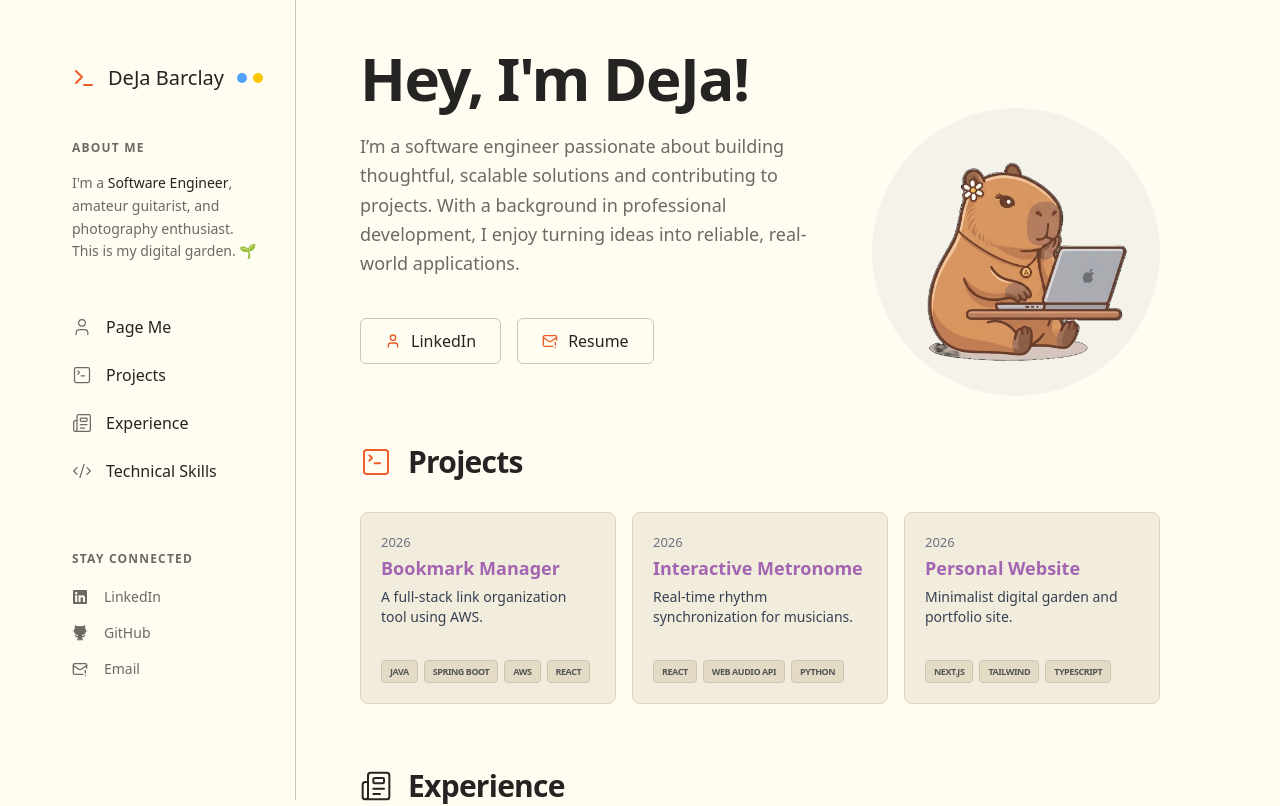
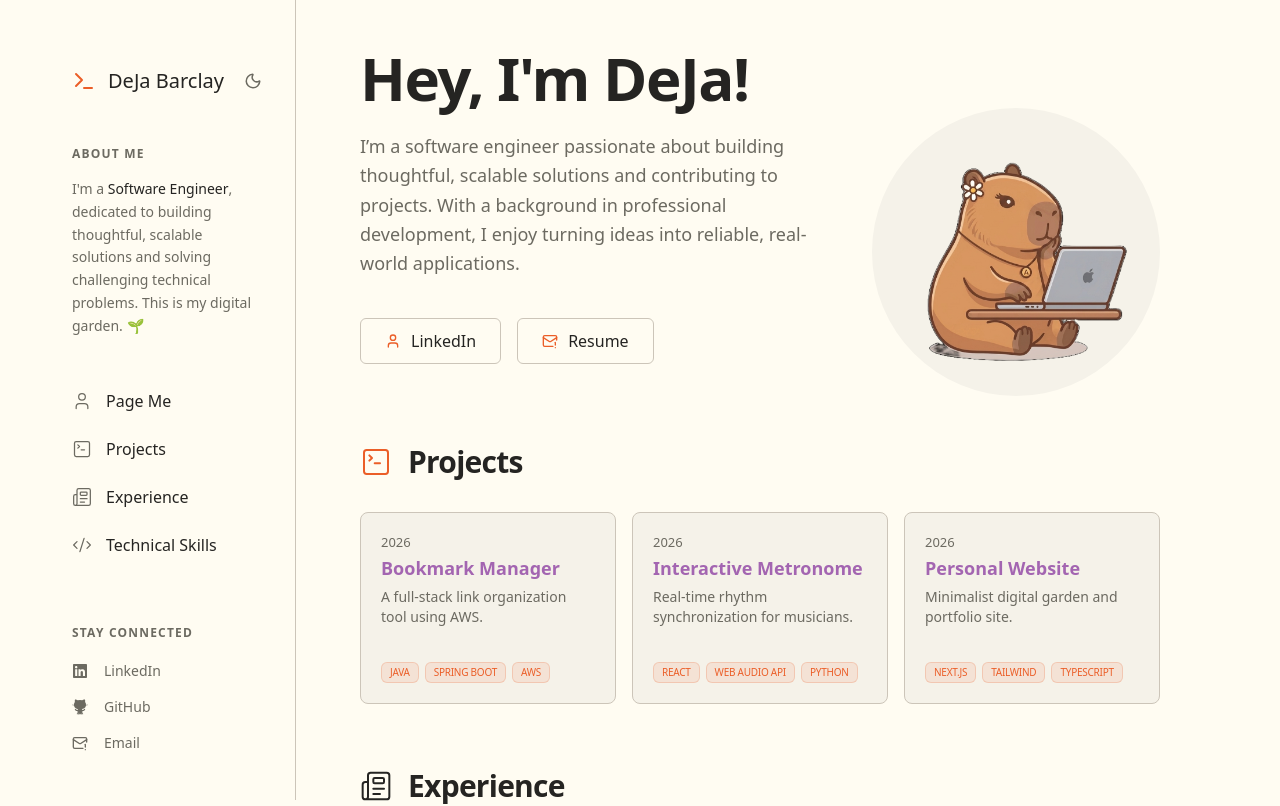
Before and after one commit to BarclayRkts/personal-website-v2, a Next.js app: page / in a window 1280 px wide. Shown: the top 806 px of the page. Built offline with nearby package versions, Linux system fonts and the light colour scheme.

Commit message:
implement dark mode

```diff
--- a/app/globals.css
+++ b/app/globals.css
@@ -18,6 +18,17 @@
   --color-button: #403d39;
 }
 
+.dark {
+  --color-background: #1a1918;   /* Deepest charcoal */
+  --color-surface: #252422;      /* Slightly lighter charcoal */
+  --color-accent: #ff8c61;       /* Brighter terracotta for visibility */
+  --color-accent-hover: #eb5e28;
+  --color-body: #fffcf2;         /* Parchment white for text */
+  --color-muted: #9b998d;        /* Lighter warm gray */
+  --color-border: #403d39;       /* Muted dark border */
+  --color-button: #f5f2e9;       /* Light button for dark background */
+}
+
 html {
   scroll-behavior: smooth;
 }
--- a/app/layout.tsx
+++ b/app/layout.tsx
@@ -2,6 +2,7 @@ import type {Metadata} from "next";
 import "./globals.css";
 import React from "react";
 import Navigation from '../components/Navigation';
+import {ThemeProvider} from "next-themes";
 
 export const metadata: Metadata = {
     title: "DeJa Barclay | Digital Garden",
@@ -10,8 +11,13 @@ export const metadata: Metadata = {
 
 export default function RootLayout({children}: { children: React.ReactNode }) {
     return (
-        <html lang="en" className="light">
-        <body className="antialiased bg-background text-body">
+        <html lang="en" className="light" suppressHydrationWarning>
+        <body className="antialised bg-background text-body">
+        <ThemeProvider
+            attribute="class"
+            defaultTheme="system"
+            enableSystem
+        >
             <div className="flex min-h-screen w-full justify-center">
                 <div className="flex flex-col md:flex-row w-full max-w-[1200px]">
                     <Navigation/>
@@ -22,6 +28,7 @@ export default function RootLayout({children}: { children: React.ReactNode }) {
                     </main>
                 </div>
             </div>
+        </ThemeProvider>
         </body>
         </html>
     );
--- a/components/Navigation.tsx
+++ b/components/Navigation.tsx
@@ -1,8 +1,11 @@
-import React from 'react';
+"use client"
+
+import React, {useEffect, useState} from 'react';
 import Link from 'next/link';
 import {SiRefinedgithub} from 'react-icons/si';
 import {FaLinkedin} from 'react-icons/fa';
-import {SquareTerminal, User, Newspaper, MailWarning, Terminal, Code2} from 'lucide-react';
+import {SquareTerminal, User, Newspaper, MailWarning, Terminal, Code2, Sun, Moon} from 'lucide-react';
+import {useTheme} from "next-themes";
 
 const mainLinks = [
     {href: '#about', label: 'Page Me', icon: User},
@@ -18,24 +21,42 @@ const connectLinks = [
 ];
 
 const Navigation = () => {
+    const { theme, setTheme } = useTheme();
+    const [mounted, setMounted] = useState(false);
+
+    useEffect(() => {
+        const timeout = setTimeout(() => setMounted(true), 0);
+        return () => clearTimeout(timeout);
+    }, []);
+
+    if (!mounted) return null;
+
     return (
         <nav
             className="w-full md:w-64 flex-shrink-0 bg-background md:sticky border-r border-border md:top-0 md:h-screen p-8 md:pt-16">
             <div className="flex items-center gap-3 mb-12">
-                <Terminal className="w-6 h-6 text-accent"/>
-                <Link href="/">
-                    <h1 className="text-xl font-medium text-body hover:underline">DeJa Barclay</h1>
+                <Terminal className="w-6 h-6 text-accent flex-shrink-0"/>
+
+                <Link href="/" className="whitespace-nowrap">
+                    <h1 className="text-xl font-medium text-body hover:underline">
+                        DeJa Barclay
+                    </h1>
                 </Link>
-                <div className="flex gap-1.5 ml-auto">
-                    <span className="w-2.5 h-2.5 bg-blue-400 rounded-full"></span>
-                    <span className="w-2.5 h-2.5 bg-yellow-400 rounded-full"></span>
-                </div>
+                {mounted && (
+                    <button
+                        onClick={() => setTheme(theme === "dark" ? "light" : "dark")}
+                        className="ml-auto p-2 rounded-full hover:bg-accent/10 transition-colors text-muted hover:text-accent"
+                        aria-label="Toggle Theme"
+                    >
+                        {theme === "dark" ? <Sun size={18} /> : <Moon size={18} />}
+                    </button>
+                )}
             </div>
             <div className="mb-12">
                 <h2 className="text-xs font-bold uppercase text-muted tracking-widest mb-4">About Me</h2>
                 <p className="text-sm leading-relaxed text-muted">
                     I&#39;m a <Link href="/experience" className="text-body font-medium hover:underline">Software
-                    Engineer</Link>, amateur guitarist, and photography enthusiast. This is my digital garden. 🌱
+                    Engineer</Link>, dedicated to building thoughtful, scalable solutions and solving challenging technical problems. This is my digital garden. 🌱
                 </p>
             </div>
             <div className="space-y-4 mb-16">
--- a/components/Projects.tsx
+++ b/components/Projects.tsx
@@ -6,7 +6,7 @@ const projects = [
         year: '2026',
         title: 'Bookmark Manager',
         description: 'A full-stack link organization tool using AWS.',
-        tags: ['Java', 'Spring Boot', 'AWS', 'React'],
+        tags: ['Java', 'Spring Boot', 'AWS'],
         repo: 'https://github.com/BarclayRkts/Bookmark'
     },
     {
@@ -37,21 +37,21 @@ export default function ProjectsSection() {
                 {projects.map((project, index) => (
                     <div
                         key={index}
-                        className="bg-[#f2ecdc] border border-[#dcd6bc] rounded-lg p-5 flex flex-col aspect-[4/3] w-full transition-shadow hover:shadow-sm"
+                        className="bg-surface border border-border rounded-lg p-5 flex flex-col aspect-[4/3] w-full transition-shadow hover:shadow-sm"
                     >
                         <div className="flex-1 overflow-hidden">
-                            <span className="text-[13px] font-sans text-gray-500 mb-1 block">{project.year}</span>
+                            <span className="text-[13px] font-sans text-muted mb-1 block">{project.year}</span>
                             <a
                                 href={project.repo}
                                 target="_blank"
                                 rel="noopener noreferrer"
                                 className="group inline-block"
                             >
-                                <h4 className="text-lg font-bold text-[#a365b1] mb-2 leading-tight">
+                                <h4 className="text-lg font-bold text-[#a365b1] dark:text-accent mb-2 leading-tight">
                                     {project.title}
                                 </h4>
                             </a>
-                            <p className="text-[14px] text-gray-700 leading-snug line-clamp-2 h-[2.5rem]">
+                            <p className="text-[14px] text-muted leading-snug line-clamp-2 h-[2.5rem]">
                                 {project.description}
                             </p>
                         </div>
@@ -71,7 +71,11 @@ export default function ProjectsSection() {
 function ProjectTag({children}: { children: ReactNode }) {
     return (
         <span
-            className="text-[9px] font-bold px-2 py-1 bg-[#e3dbc5] text-[#555] border border-[#ccc5b0] rounded uppercase tracking-tighter whitespace-nowrap shrink-0"
+            className="text-[10px] font-medium px-2 py-0.5
+                       bg-accent/10 text-accent
+                       dark:bg-accent/20 dark:text-accent-hover
+                       rounded-md border border-accent/20
+                       uppercase tracking-tight whitespace-nowrap shrink-0"
         >
             {children}
         </span>
--- /dev/null
+++ b/components/theme-provider.tsx
@@ -0,0 +1,9 @@
+"use client"
+
+import * as React from "react"
+import { ThemeProvider as NextThemesProvider } from "next-themes";
+import { type ThemeProviderProps } from "next-themes";
+
+export function ThemeProvider({ children, ...props }: ThemeProviderProps) {
+    return <NextThemesProvider {...props}>{children}</NextThemesProvider>
+}
--- a/package.json
+++ b/package.json
@@ -13,6 +13,7 @@
     "clsx": "^2.1.1",
     "lucide-react": "^1.14.0",
     "next": "16.2.4",
+    "next-themes": "^0.4.6",
     "radix-ui": "^1.4.3",
     "react": "19.2.4",
     "react-dom": "19.2.4",
--- /dev/null
+++ b/tailwind.config.ts
@@ -0,0 +1,12 @@
+/** @type {import('tailwindcss').Config} */
+export default {
+    darkMode: ["class"],
+    content: [
+        "./app/**/*.{js,ts,jsx,tsx}",
+        "./components/**/*.{js,ts,jsx,tsx}",
+    ],
+    theme: {
+        extend: {},
+    },
+    plugins: [],
+};
```
Also changed, not shown: 1 other file (tests, documents, lock files or other folders). Lines whose indentation alone changed are shown as unchanged.
